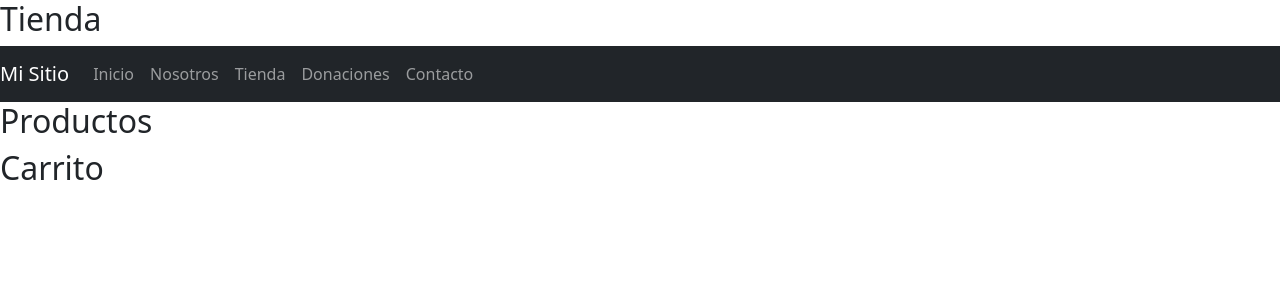
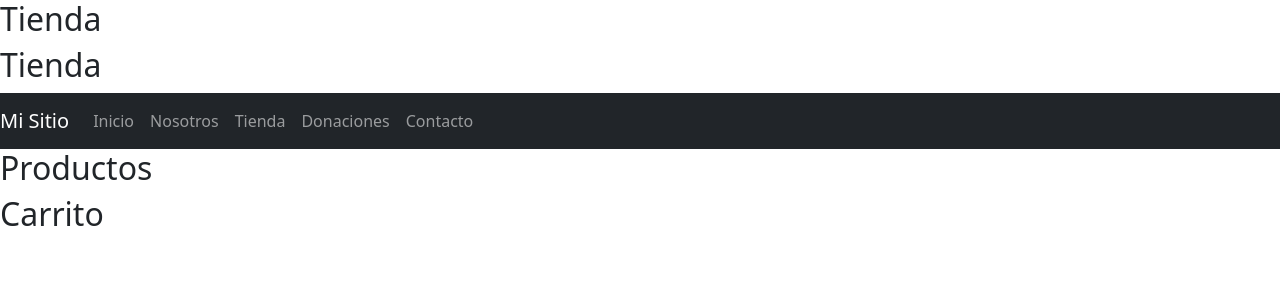
Before and after one commit to Srdrakon/PetShop, a Django app: page /Petapp/tienda/ in a window 1280 px wide. Shown: the top 300 px of the page. Run offline with Django 5.2, Linux system fonts and the light colour scheme; some libraries are stand-ins or nearby versions.

Commit message:
Update tienda.html

```diff
--- a/petapp/templates/petapp/tienda.html
+++ b/petapp/templates/petapp/tienda.html
@@ -3,7 +3,7 @@
 <head>
     <meta charset="UTF-8">
     <meta name="viewport" content="width=device-width, initial-scale=1.0">
-    <title>tienda</title>
+{% block title %}<H2>Tienda</H2>{% endblock %}
     <link href="https://cdn.jsdelivr.net/npm/bootstrap@5.3.3/dist/css/bootstrap.min.css" rel="stylesheet" integrity="sha384-QWTKZyjpPEjISv5WaRU9OFeRpok6YctnYmDr5pNlyT2bRjXh0JMhjY6hW+ALEwIH" crossorigin="anonymous">
     <link rel="stylesheet" href="styles.css">
 </head>
```
